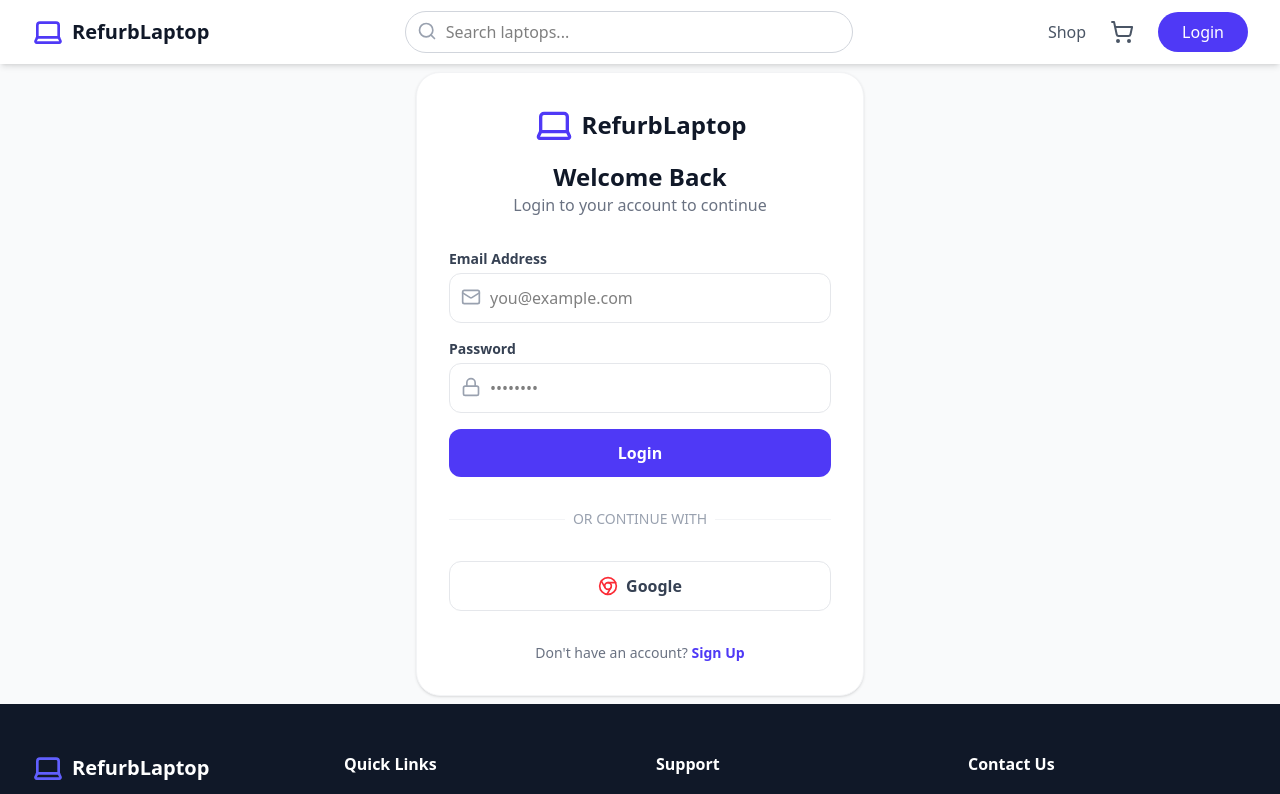
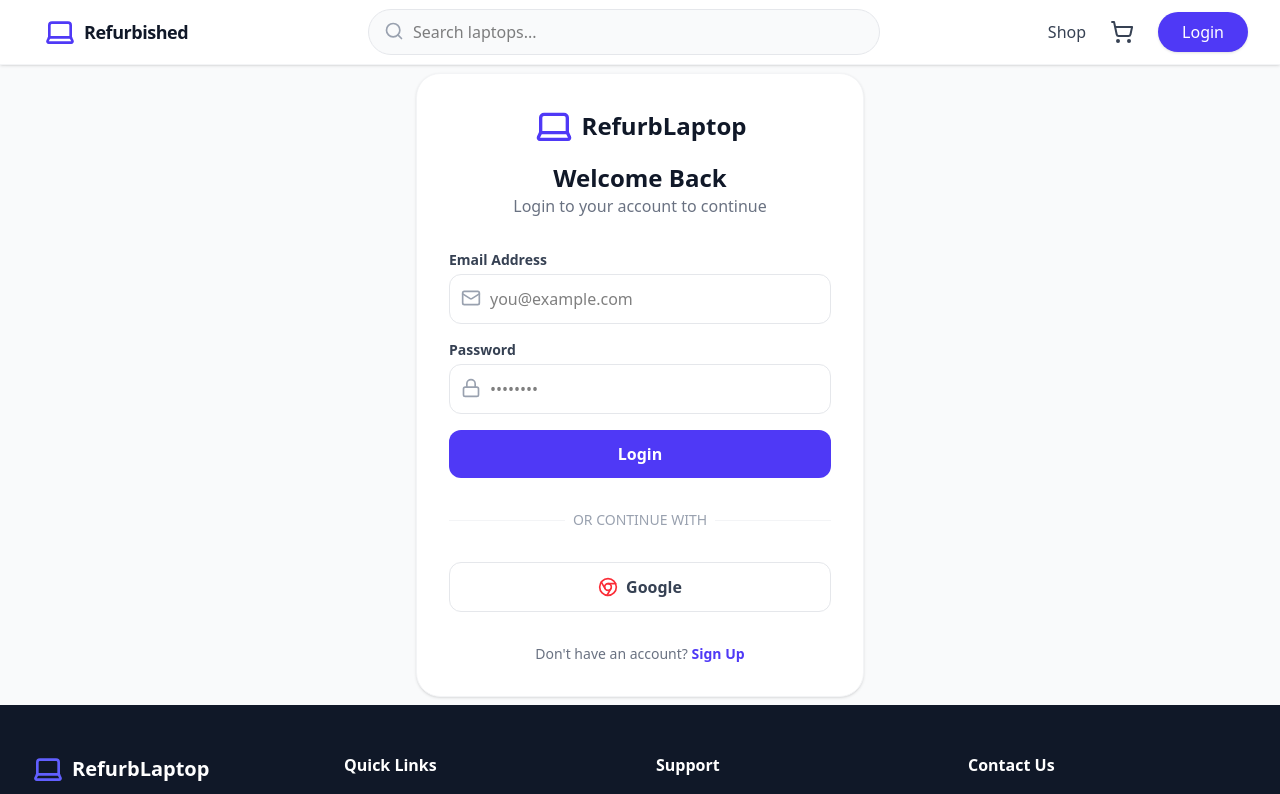
Before and after one commit to praveenola98/refurb, a React (Vite) app: page /login in a window 1280 px wide. Shown: the top 794 px of the page. Built offline with nearby package versions, Linux system fonts and the light colour scheme; no server answers; the database is empty.

Commit message:
Updated product card and admin panel

```diff
--- a/index.html
+++ b/index.html
@@ -3,7 +3,7 @@
   <head>
     <meta charset="UTF-8" />
     <meta name="viewport" content="width=device-width, initial-scale=1.0" />
-    <title>My Google AI Studio App</title>
+    <title>RefurbLaptop</title>
   </head>
   <body>
     <div id="root"></div>
--- a/src/components/Navbar.tsx
+++ b/src/components/Navbar.tsx
@@ -26,92 +26,170 @@
   };
 
   return (
-    <nav className="bg-white shadow-md sticky top-0 z-50">
+    <nav className="bg-white/95 backdrop-blur-md shadow-sm sticky top-0 z-50 border-b border-gray-100">
       <div className="max-w-7xl mx-auto px-4 sm:px-6 lg:px-8">
-        <div className="flex justify-between h-16 items-center">
+
+        <div className="flex justify-between items-center h-16">
+
           {/* Logo */}
-          <Link to="/" className="flex items-center space-x-2">
-            <Laptop className="h-8 w-8 text-indigo-600" />
-            <span className="text-xl font-bold text-gray-900">RefurbLaptop</span>
+          <Link to="/" className="flex items-center space-x-2 group">
+            <div className="flex items-center space-x-2 px-3 py-1 rounded-xl">
+              <Laptop className="h-8 w-8 text-indigo-600 group-hover:scale-110 transition" />
+              <span className="text-lg font-bold text-gray-900 tracking-tight">
+                Refurbished
+              </span>
+
+            </div>
           </Link>
 
           {/* Search Bar */}
-          <form onSubmit={handleSearch} className="hidden md:flex flex-1 max-w-md mx-8">
+          <form onSubmit={handleSearch} className=" md:flex flex-1 max-w-lg mx-8">
             <div className="relative w-full">
               <input
                 type="text"
                 placeholder="Search laptops..."
-                className="w-full pl-10 pr-4 py-2 border border-gray-300 rounded-full focus:outline-none focus:ring-2 focus:ring-indigo-500"
+                className="w-full pl-11 pr-4 py-2.5 bg-gray-50 border border-gray-200 rounded-full focus:outline-none focus:ring-2 focus:ring-indigo-500 transition"
                 value={searchQuery}
                 onChange={(e) => setSearchQuery(e.target.value)}
               />
-              <Search className="absolute left-3 top-2.5 h-5 w-5 text-gray-400" />
+              <Search className="absolute left-4 top-3 h-5 w-5 text-gray-400" />
             </div>
           </form>
 
           {/* Desktop Nav */}
           <div className="hidden md:flex items-center space-x-6">
-            <Link to="/products" className="text-gray-600 hover:text-indigo-600 font-medium">Shop</Link>
+
+            <Link
+              to="/products"
+              className="text-gray-700 hover:text-indigo-600 font-medium transition"
+            >
+              Shop
+            </Link>
+
             {isAdmin && (
-              <Link to="/admin" className="text-indigo-600 hover:text-indigo-700 font-bold">Admin</Link>
+              <Link
+                to="/admin"
+                className="text-indigo-600 font-semibold hover:text-indigo-700"
+              >
+                Admin
+              </Link>
             )}
-            <Link to="/cart" className="relative text-gray-600 hover:text-indigo-600">
+
+            {/* Cart */}
+            <Link
+              to="/cart"
+              className="relative text-gray-700 hover:text-indigo-600 transition"
+            >
               <ShoppingCart className="h-6 w-6" />
+
               {totalItems > 0 && (
-                <span className="absolute -top-2 -right-2 bg-indigo-600 text-white text-xs rounded-full h-5 w-5 flex items-center justify-center">
+                <span className="absolute -top-2 -right-2 bg-indigo-600 text-white text-xs font-bold rounded-full h-5 w-5 flex items-center justify-center shadow">
                   {totalItems}
                 </span>
               )}
             </Link>
+
             {user ? (
               <div className="flex items-center space-x-4">
-                <Link to="/dashboard" className="text-gray-600 hover:text-indigo-600">
+
+                <Link
+                  to="/dashboard"
+                  className="text-gray-700 hover:text-indigo-600 transition"
+                >
                   <User className="h-6 w-6" />
                 </Link>
-                <button onClick={handleLogout} className="text-gray-600 hover:text-red-600">
+
+                <button
+                  onClick={handleLogout}
+                  className="text-gray-600 hover:text-red-600 transition"
+                >
                   <LogOut className="h-6 w-6" />
                 </button>
+
               </div>
             ) : (
-              <Link to="/login" className="bg-indigo-600 text-white px-6 py-2 rounded-full hover:bg-indigo-700 transition">
+              <Link
+                to="/login"
+                className="bg-indigo-600 text-white px-6 py-2 rounded-full font-medium hover:bg-indigo-700 transition shadow-sm"
+              >
                 Login
               </Link>
             )}
           </div>
 
-          {/* Mobile Menu Button */}
+          {/* Mobile menu button */}
           <div className="md:hidden flex items-center">
-            <button onClick={() => setIsMenuOpen(!isMenuOpen)} className="text-gray-600">
-              {isMenuOpen ? <X className="h-6 w-6" /> : <Menu className="h-6 w-6" />}
+
+            <button
+              onClick={() => setIsMenuOpen(!isMenuOpen)}
+              className="text-gray-700"
+            >
+              {isMenuOpen ? (
+                <X className="h-7 w-7" />
+              ) : (
+                <Menu className="h-7 w-7" />
+              )}
             </button>
+
           </div>
+
         </div>
       </div>
 
       {/* Mobile Menu */}
       {isMenuOpen && (
-        <div className="md:hidden bg-white border-t border-gray-100 px-4 py-4 space-y-4">
-          <form onSubmit={handleSearch} className="relative">
-            <input
-              type="text"
-              placeholder="Search..."
-              className="w-full pl-10 pr-4 py-2 border border-gray-300 rounded-lg"
-              value={searchQuery}
-              onChange={(e) => setSearchQuery(e.target.value)}
-            />
-            <Search className="absolute left-3 top-2.5 h-5 w-5 text-gray-400" />
-          </form>
-          <Link to="/products" className="block text-gray-600 font-medium">Shop</Link>
-          <Link to="/cart" className="block text-gray-600 font-medium">Cart ({totalItems})</Link>
+        <div className="md:hidden bg-white border-t border-gray-100 px-4 py-5 space-y-4 shadow-sm">
+
+
+
+          <Link
+            to="/products"
+            className="block text-gray-700 font-medium"
+          >
+            Shop
+          </Link>
+
+          <Link
+            to="/cart"
+            className="block text-gray-700 font-medium"
+          >
+            Cart ({totalItems})
+          </Link>
+
           {user ? (
             <>
-              <Link to="/dashboard" className="block text-gray-600 font-medium">Dashboard</Link>
-              {isAdmin && <Link to="/admin" className="block text-indigo-600 font-bold">Admin Panel</Link>}
-              <button onClick={handleLogout} className="block text-red-600 font-medium">Logout</button>
+              <Link
+                to="/dashboard"
+                className="block text-gray-700 font-medium"
+              >
+                Dashboard
+              </Link>
+
+              {isAdmin && (
+                <Link
+                  to="/admin"
+                  className="block text-indigo-600 font-semibold"
+                >
+                  Admin Panel
+                </Link>
+              )}
+
+              <button
+                onClick={handleLogout}
+                className="block text-red-600 font-medium"
+              >
+                Logout
+              </button>
             </>
           ) : (
-            <Link to="/login" className="block bg-indigo-600 text-white text-center py-2 rounded-lg">Login</Link>
+            <Link
+              to="/login"
+              className="block bg-indigo-600 text-white text-center py-2.5 rounded-lg font-medium"
+            >
+              Login
+            </Link>
           )}
+
         </div>
       )}
     </nav>
--- a/src/components/ProductCard.tsx
+++ b/src/components/ProductCard.tsx
@@ -58,11 +58,7 @@
             <div className="text-xl font-bold text-indigo-600">
               ₹{(product.discountPrice || product.price).toLocaleString()}
             </div>
-            {product.discountPrice && (
-              <div className="text-sm text-gray-400 line-through">
-                ₹{product.price.toLocaleString()}
-              </div>
-            )}
+
           </div>
           <button
             onClick={handleAddToCart}
```
Also changed, not shown: 3 other files (tests, documents, lock files or other folders).
